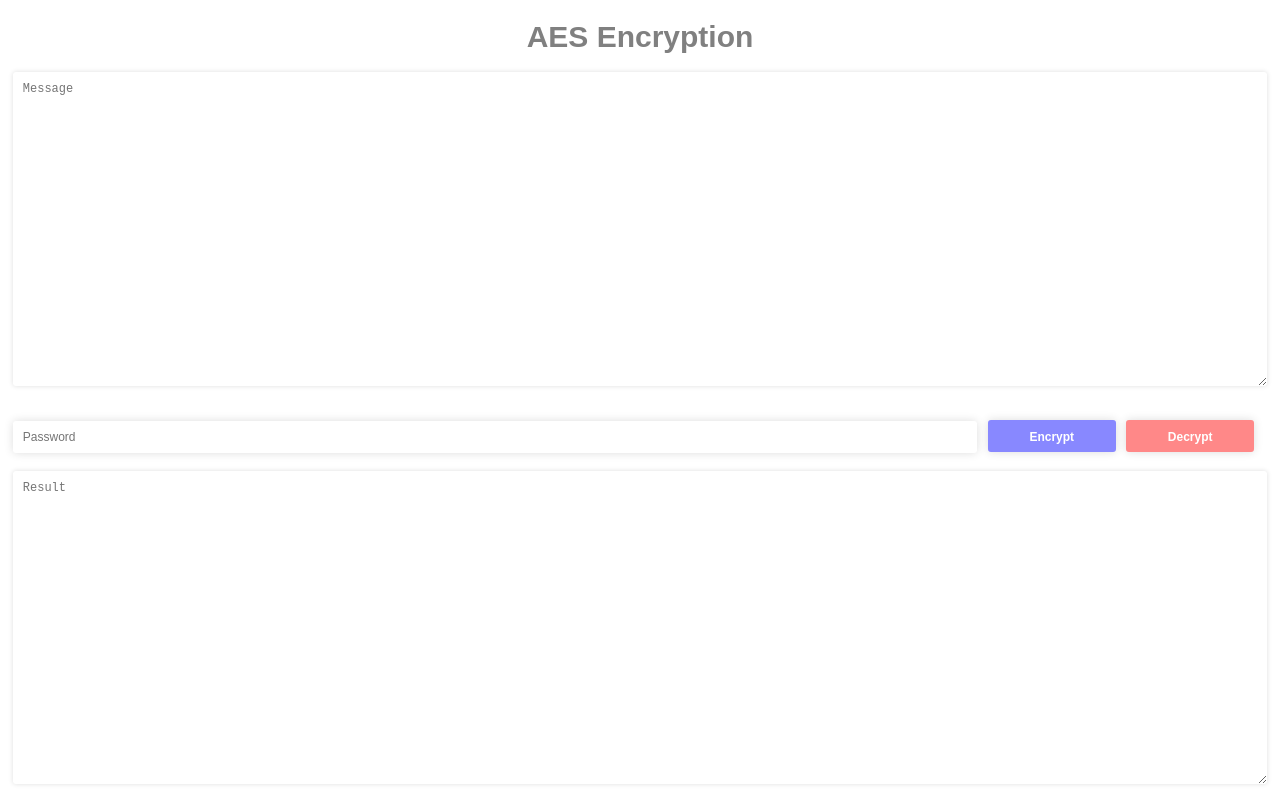
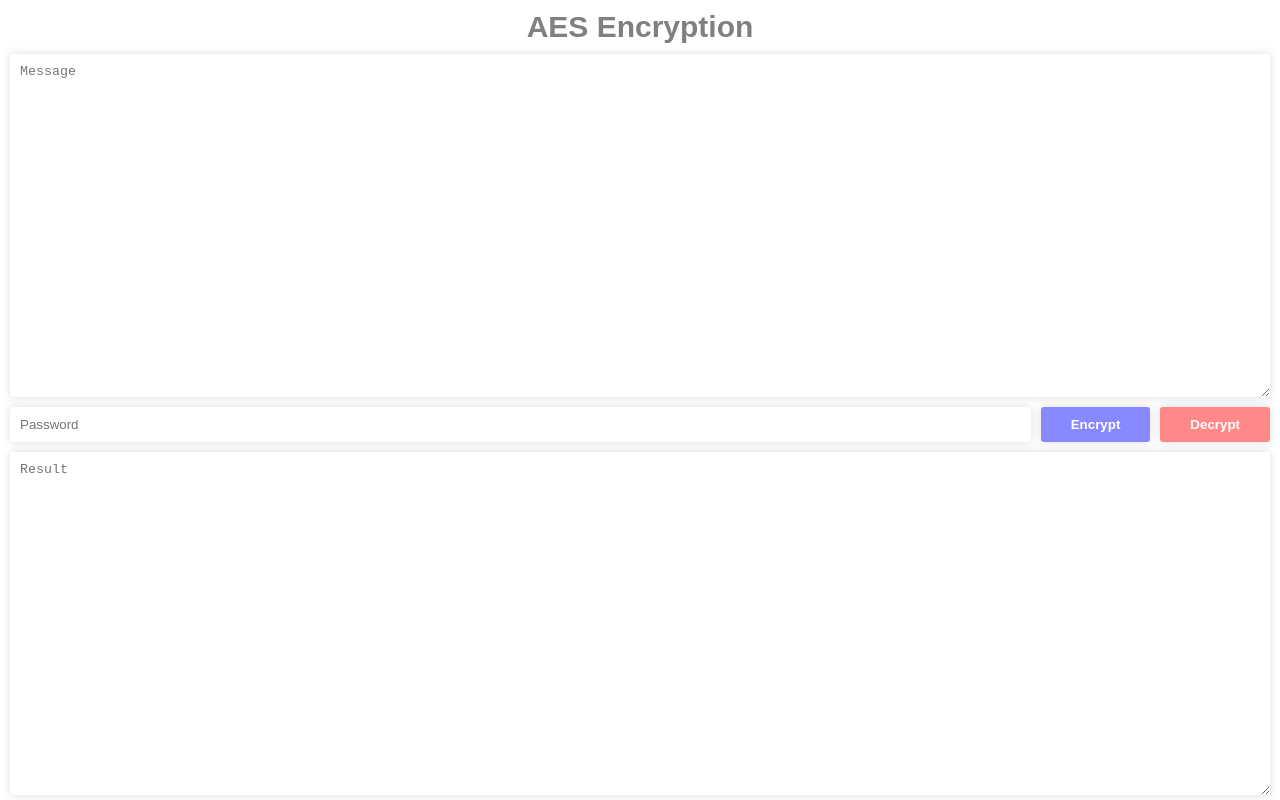
Before and after one commit to kcirtaptrick/kcirtaptrick.github.io, a plain HTML site: page encrypt/index.html in a window 1280 px wide. Drawn offline with Linux system fonts and the light colour scheme.

Commit message:
Fixed encrypt layout

```diff
--- a/encrypt/index.html
+++ b/encrypt/index.html
@@ -44,7 +44,7 @@
   </head>
   <body>
     <header>AES Encryption</header>
-    <textarea placeholder="Message"></textarea><br />
+    <textarea placeholder="Message"></textarea>
     <div class="actions">
       <input type="password" placeholder="Password" />
       <button onclick="encrypt()">Encrypt</button>
--- a/encrypt/styles.scss
+++ b/encrypt/styles.scss
@@ -7,7 +7,10 @@ body {
   flex-direction: column;
   height: 100%;
   box-sizing: border-box;
-  padding-top: 20px;
+  padding: 5px 10px 0;
+  > * {
+    margin: 5px 0;
+  }
 }
 textarea {
   transition: flex 0.3s;
@@ -30,35 +33,24 @@ input,
 button {
   box-shadow: 0 0 10px 0 #ddd;
   border: 0;
-  font-size: 1.5vh;
+
   border-radius: 3px;
-  transition-duration: 0.3s;
   padding: 10px;
-}
-textarea {
-  width: calc(98vw - 20px);
-  height: calc(39vh - 20px);
-  margin: 2.3vh 1vw 2vh 1vw;
-  box-shadow: 0 0 5px 0 #ddd;
-}
-textarea:focus,
-input:focus,
-button:focus {
-  border: 0;
-  box-shadow: 0 0 10px 0 #ddd;
   outline: none;
 }
-input {
-  height: calc(4vh - 20px);
-  margin: 0 0.5vw 0 1vw;
-  width: calc(77vw - 41px);
+.actions {
+  display: flex;
+  input {
+    flex: 1;
+  }
 }
 button {
-  height: 4vh;
-  margin: 0 0.5vw 0 0;
-  width: 10vw;
+  margin-left: 10px;
+  padding: 10px 30px;
+
   color: white;
   font-weight: bolder;
+  cursor: pointer;
 }
 button:first-of-type {
   background-color: #88f;
```
Also changed, not shown: encrypt/styles.css, 1 other file.
